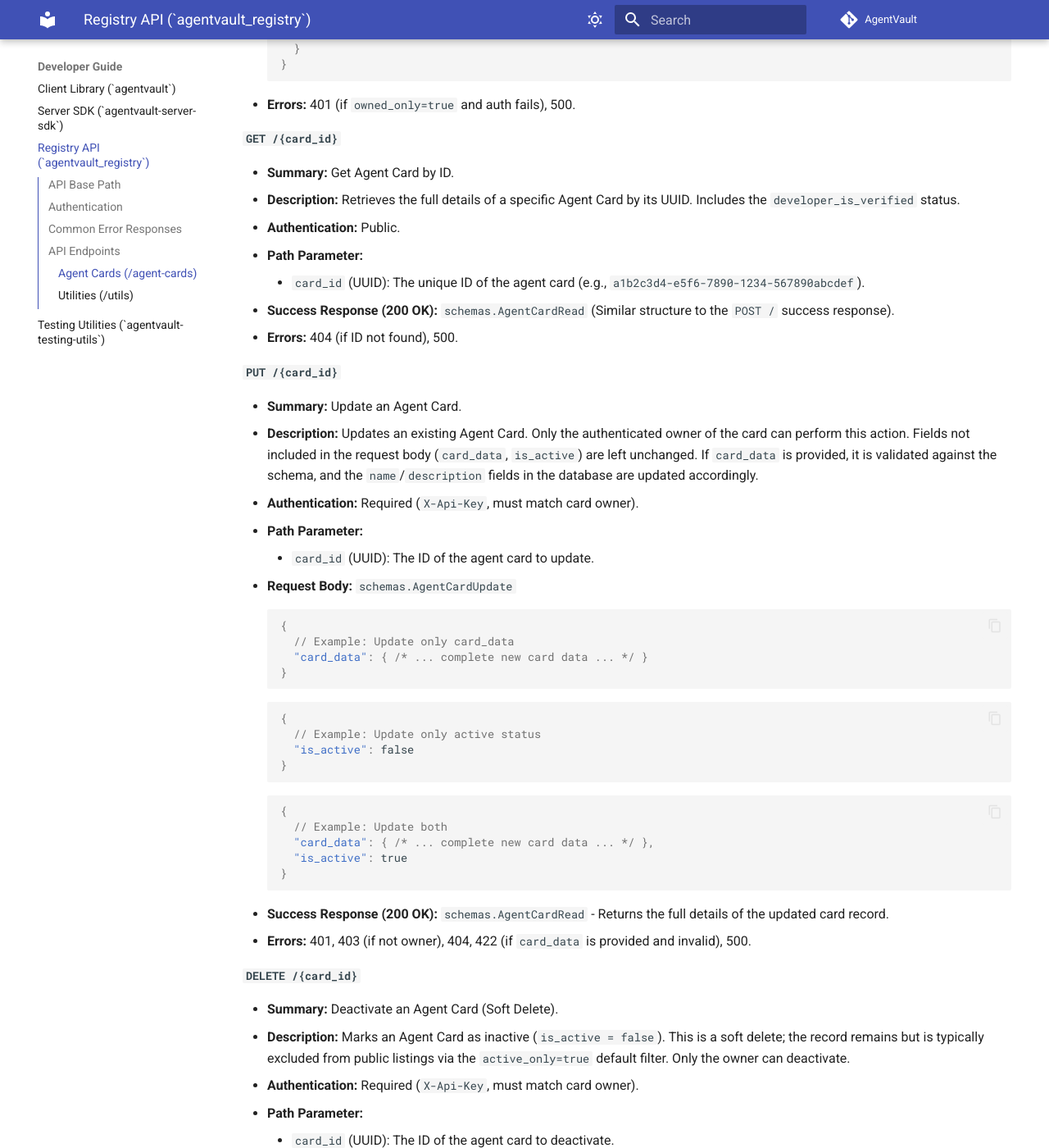
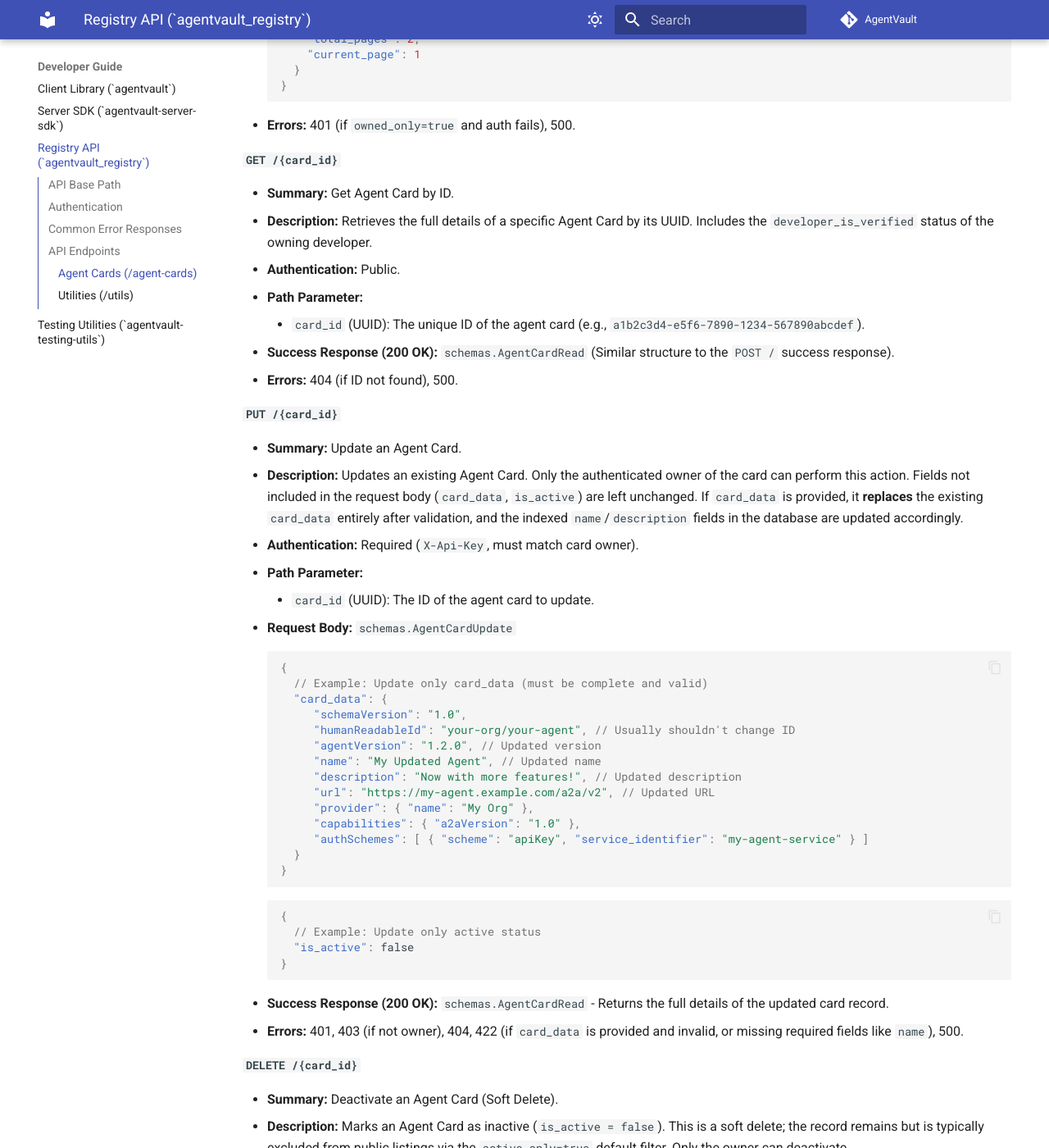
Before and after one commit to ruFFaa/AgentVault, an MkDocs documentation site: the page built from docs/developer_guide/registry.md, in a window 1280 px wide and 1400 px high, scrolled down 2993 px. Shown: the whole window at 82% size. Built offline with MkDocs 1.6.1 and Material for MkDocs 9.7.7, drawn with Linux system fonts in a browser that asks for light colours; comment, search, counter and statistics services are not loaded; some of the changed text lies outside the part shown.

Commit message:
Docs: Add further details to Registry API guide

````diff
--- a/docs/developer_guide/registry.md
+++ b/docs/developer_guide/registry.md
@@ -8,7 +8,7 @@
 
 ## Authentication
 
-*   **Developer Authentication:** Endpoints related to managing agent cards (creating, updating, deleting) require developer authentication. This is handled via an API key specific to the developer, provided in the `X-Api-Key` HTTP header. Keys are obtained from registry administrators (process TBD).
+*   **Developer Authentication:** Endpoints related to managing agent cards (creating, updating, deleting) require developer authentication. This is handled via an API key specific to the developer, provided in the `X-Api-Key` HTTP header. *(Note: Currently, keys are generated and distributed manually by registry administrators; a self-service portal is planned for the future).*
 *   **Public Access:** Endpoints for discovering agents (listing/searching, getting details by ID, validating cards) generally do not require authentication.
 *   **Exception:** The `GET /agent-cards/` endpoint requires authentication *only* if the `owned_only=true` query parameter is used.
 
@@ -29,7 +29,7 @@
 #### `POST /`
 
 *   **Summary:** Submit a new Agent Card.
-*   **Description:** Submits a new Agent Card associated with the authenticated developer. The provided `card_data` is validated against the canonical `agentvault.models.AgentCard` schema. The `name` and `description` fields are automatically extracted from `card_data` for indexing.
+*   **Description:** Submits a new Agent Card associated with the authenticated developer. The provided `card_data` is validated against the canonical `agentvault.models.AgentCard` schema. The server automatically extracts the `name` and `description` fields from the validated `card_data` for indexing and faster retrieval in list views.
 *   **Authentication:** Required (`X-Api-Key`).
 *   **Request Body:** `schemas.AgentCardCreate`
     ```json
@@ -38,8 +38,8 @@
         "schemaVersion": "1.0",
         "humanReadableId": "your-org/your-agent",
         "agentVersion": "1.1.0",
-        "name": "My Awesome Agent",
-        "description": "This agent does amazing things.",
+        "name": "My Awesome Agent", // Required within card_data
+        "description": "This agent does amazing things.", // Required within card_data
         "url": "https://my-agent.example.com/a2a",
         "provider": { "name": "My Org" },
         "capabilities": { "a2aVersion": "1.0" },
@@ -48,33 +48,33 @@
       }
     }
     ```
-*   **Success Response (201 Created):** `schemas.AgentCardRead` - Returns the full details of the newly created card record, including its generated UUID (`id`), timestamps, and the `developer_is_verified` status inherited from the owner.
+*   **Success Response (201 Created):** `schemas.AgentCardRead` - Returns the full details of the newly created card record, including its generated UUID (`id`), timestamps, and the `developer_is_verified` status which reflects the verification status of the *developer* who submitted the card.
     ```json
     {
       "id": "a1b2c3d4-e5f6-7890-1234-567890abcdef",
       "developer_id": 15,
-      "developer_is_verified": false, // Example value
+      "developer_is_verified": false, // Reflects status of developer ID 15
       "card_data": { /* ... submitted card_data ... */ },
-      "name": "My Awesome Agent",
-      "description": "This agent does amazing things.",
+      "name": "My Awesome Agent", // Extracted from card_data
+      "description": "This agent does amazing things.", // Extracted from card_data
       "is_active": true,
       "created_at": "2024-04-15T12:00:00Z",
       "updated_at": "2024-04-15T12:00:00Z"
     }
     ```
-*   **Errors:** 401, 403, 422 (e.g., invalid `card_data`, missing required fields like `name`), 500.
+*   **Errors:** 401, 403, 422 (e.g., invalid `card_data`, missing required fields like `name` or `description` within `card_data`), 500.
 
 #### `GET /`
 
 *   **Summary:** List Agent Cards.
-*   **Description:** Retrieves a paginated list of Agent Cards, with options for filtering. By default, only active cards (`is_active=true`) are returned.
+*   **Description:** Retrieves a paginated list of Agent Cards, with options for filtering. By default, only active cards (`is_active=true`) are returned. Results are summaries (`schemas.AgentCardSummary`).
 *   **Authentication:** Optional. Required *only* if `owned_only=true`.
 *   **Query Parameters:**
     *   `skip` (int, default: 0, min: 0): Offset for pagination.
     *   `limit` (int, default: 100, min: 1, max: 250): Max items per page.
     *   `active_only` (bool, default: true): Set to `false` to include inactive cards.
     *   `search` (str, optional, max_length: 100): Case-insensitive search term applied to indexed `name` and `description` fields.
-    *   `tags` (list[str], optional): Filter by tags present in `card_data.tags`. Provide the parameter multiple times for AND logic (e.g., `?tags=weather&tags=forecast`). Requires agents to have *all* specified tags. Uses JSONB containment.
+    *   `tags` (list[str], optional): Filter by tags present in `card_data.tags`. Provide the parameter multiple times for AND logic (e.g., `?tags=weather&tags=forecast`). Requires agents to have *all* specified tags (uses JSONB containment `@>` query).
     *   `has_tee` (bool, optional): Filter by TEE support declaration (`card_data.capabilities.teeDetails` existence).
     *   `tee_type` (str, optional, max_length: 50): Filter by specific TEE type string (`card_data.capabilities.teeDetails.type`). Case-insensitive match.
     *   `owned_only` (bool, default: false): If `true`, requires `X-Api-Key` header and returns only cards owned by the authenticated developer.
@@ -103,7 +103,7 @@
 #### `GET /{card_id}`
 
 *   **Summary:** Get Agent Card by ID.
-*   **Description:** Retrieves the full details of a specific Agent Card by its UUID. Includes the `developer_is_verified` status.
+*   **Description:** Retrieves the full details of a specific Agent Card by its UUID. Includes the `developer_is_verified` status of the owning developer.
 *   **Authentication:** Public.
 *   **Path Parameter:**
     *   `card_id` (UUID): The unique ID of the agent card (e.g., `a1b2c3d4-e5f6-7890-1234-567890abcdef`).
@@ -113,15 +113,25 @@
 #### `PUT /{card_id}`
 
 *   **Summary:** Update an Agent Card.
-*   **Description:** Updates an existing Agent Card. Only the authenticated owner of the card can perform this action. Fields not included in the request body (`card_data`, `is_active`) are left unchanged. If `card_data` is provided, it is validated against the schema, and the `name`/`description` fields in the database are updated accordingly.
+*   **Description:** Updates an existing Agent Card. Only the authenticated owner of the card can perform this action. Fields not included in the request body (`card_data`, `is_active`) are left unchanged. If `card_data` is provided, it **replaces** the existing `card_data` entirely after validation, and the indexed `name`/`description` fields in the database are updated accordingly.
 *   **Authentication:** Required (`X-Api-Key`, must match card owner).
 *   **Path Parameter:**
     *   `card_id` (UUID): The ID of the agent card to update.
 *   **Request Body:** `schemas.AgentCardUpdate`
     ```json
     {
-      // Example: Update only card_data
-      "card_data": { /* ... complete new card data ... */ }
+      // Example: Update only card_data (must be complete and valid)
+      "card_data": {
+         "schemaVersion": "1.0",
+         "humanReadableId": "your-org/your-agent", // Usually shouldn't change ID
+         "agentVersion": "1.2.0", // Updated version
+         "name": "My Updated Agent", // Updated name
+         "description": "Now with more features!", // Updated description
+         "url": "https://my-agent.example.com/a2a/v2", // Updated URL
+         "provider": { "name": "My Org" },
+         "capabilities": { "a2aVersion": "1.0" },
+         "authSchemes": [ { "scheme": "apiKey", "service_identifier": "my-agent-service" } ]
+      }
     }
     ```
     ```json
@@ -130,15 +140,8 @@
       "is_active": false
     }
     ```
-    ```json
-    {
-      // Example: Update both
-      "card_data": { /* ... complete new card data ... */ },
-      "is_active": true
-    }
-    ```
 *   **Success Response (200 OK):** `schemas.AgentCardRead` - Returns the full details of the updated card record.
-*   **Errors:** 401, 403 (if not owner), 404, 422 (if `card_data` is provided and invalid), 500.
+*   **Errors:** 401, 403 (if not owner), 404, 422 (if `card_data` is provided and invalid, or missing required fields like `name`), 500.
 
 #### `DELETE /{card_id}`
 
@@ -163,6 +166,13 @@
       "card_data": {
         "schemaVersion": "1.0",
         "name": "Agent to Validate",
+        "humanReadableId": "org/test-valid",
+        "agentVersion": "1.0",
+        "description": "...",
+        "url": "http://valid.url",
+        "provider": {"name": "Test"},
+        "capabilities": {"a2aVersion": "1.0"},
+        "authSchemes": [{"scheme": "none"}]
         // ... other card fields ...
       }
     }
@@ -180,7 +190,7 @@
         ```json
         {
           "is_valid": false,
-          "detail": "Validation Error: Field required [type=missing, loc=('humanReadableId',), ...]",
+          "detail": "Validation Error: Field required [type=missing, loc=('url',), ...]",
           "validated_card_data": null
         }
         ```
````
